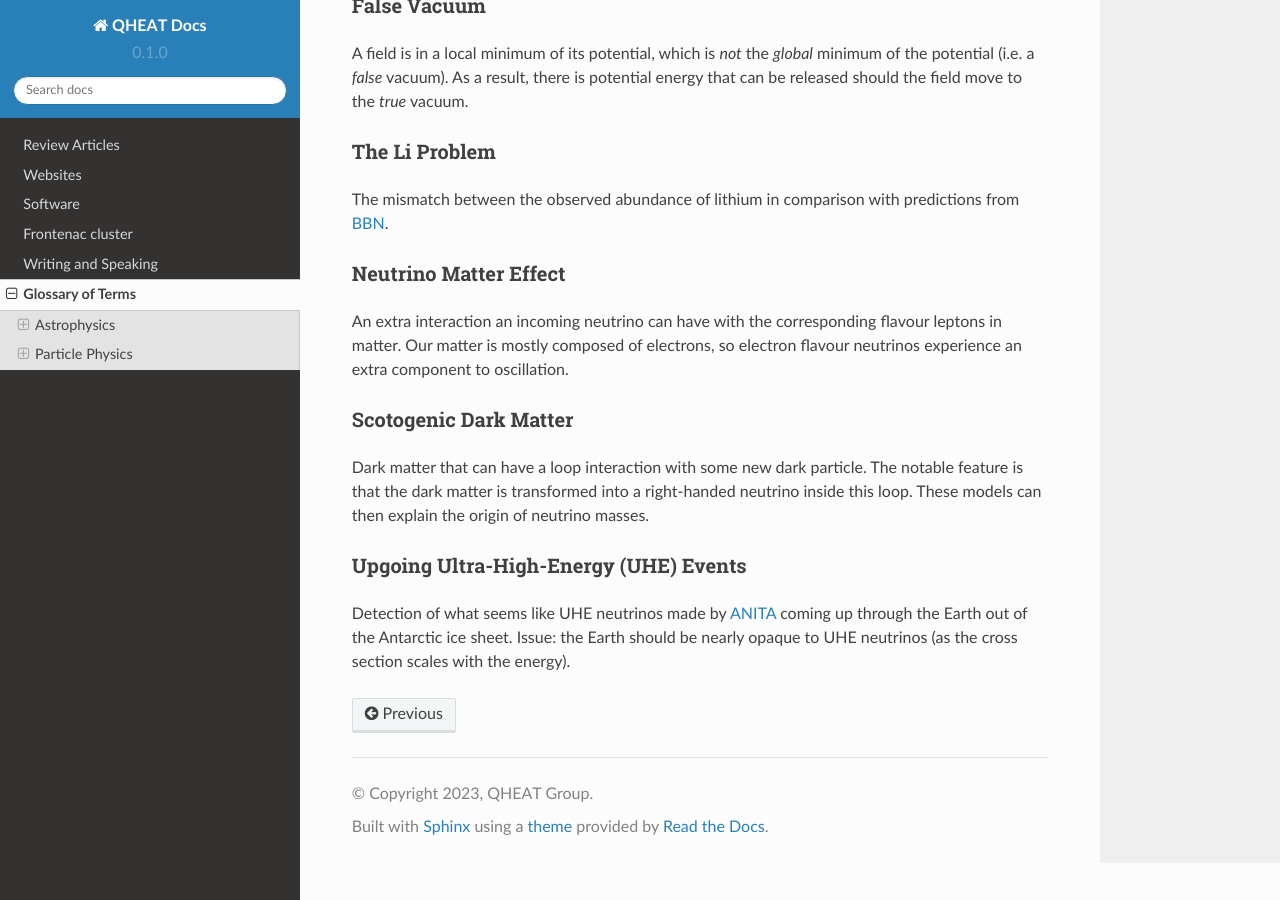
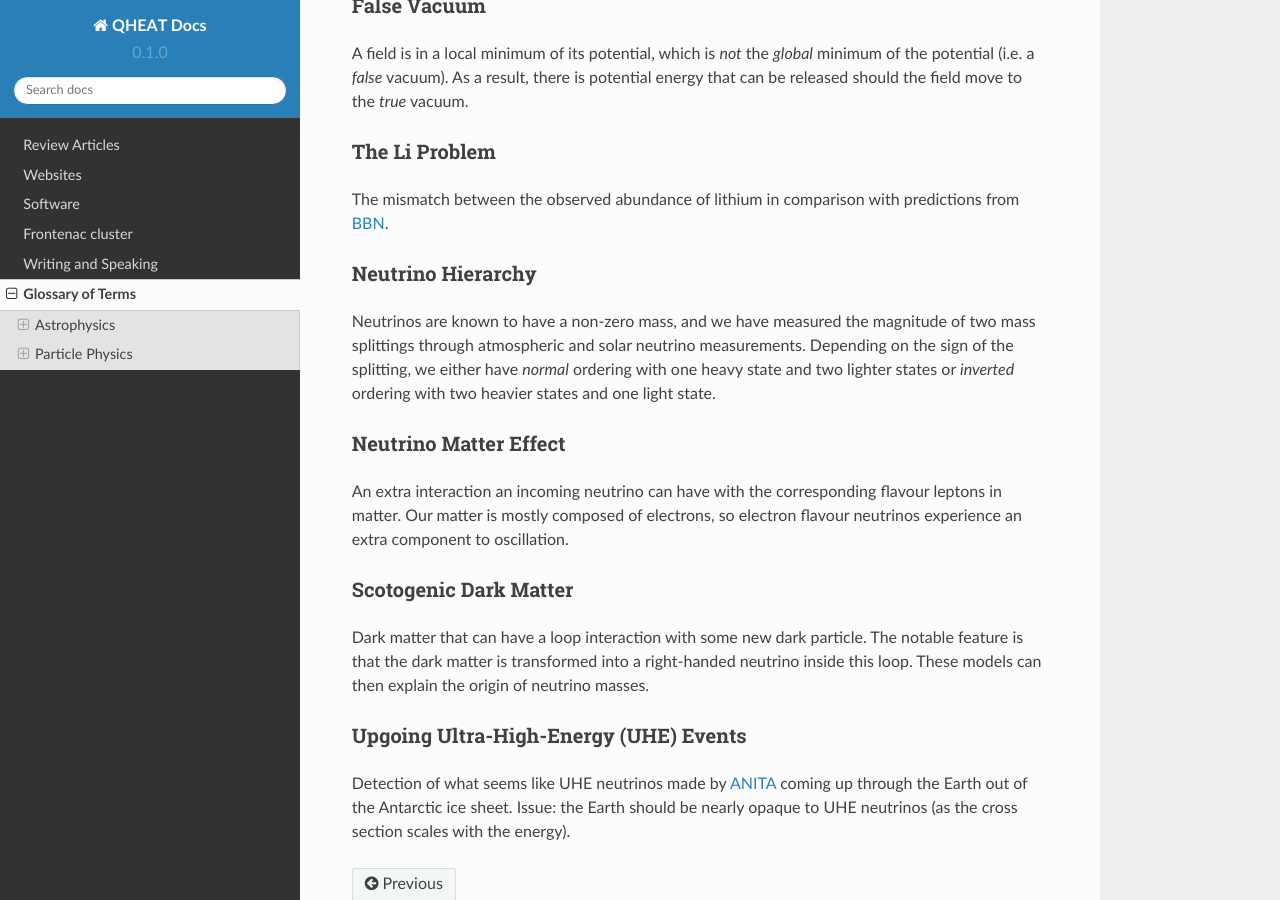
Before and after one commit to aaronvincent/QHEAT, a Sphinx documentation site: the page built from docs/source/glossary.rst, in a window 1280 px wide and 900 px high, scrolled down 1452 px. Built offline with Sphinx 7.4.7 and the Read the Docs theme 2.0.0, drawn with Linux system fonts in a browser that asks for light colours.

Commit message:
Added Nu Hierarchy

```diff
--- a/docs/source/glossary.rst
+++ b/docs/source/glossary.rst
@@ -94,6 +94,16 @@ The Li Problem
 The mismatch between the observed abundance of lithium in comparison with
 predictions from `BBN <bbn_>`_.
 
+.. _nu-hierarchy:
+
+Neutrino Hierarchy
+******************
+Neutrinos are known to have a non-zero mass, and we have measured the magnitude
+of two mass splittings through atmospheric and solar neutrino measurements.
+Depending on the sign of the splitting, we either have *normal* ordering with
+one heavy state and two lighter states or *inverted* ordering with two heavier
+states and one light state.
+
 .. _nu-matter-effect:
 
 Neutrino Matter Effect
```
